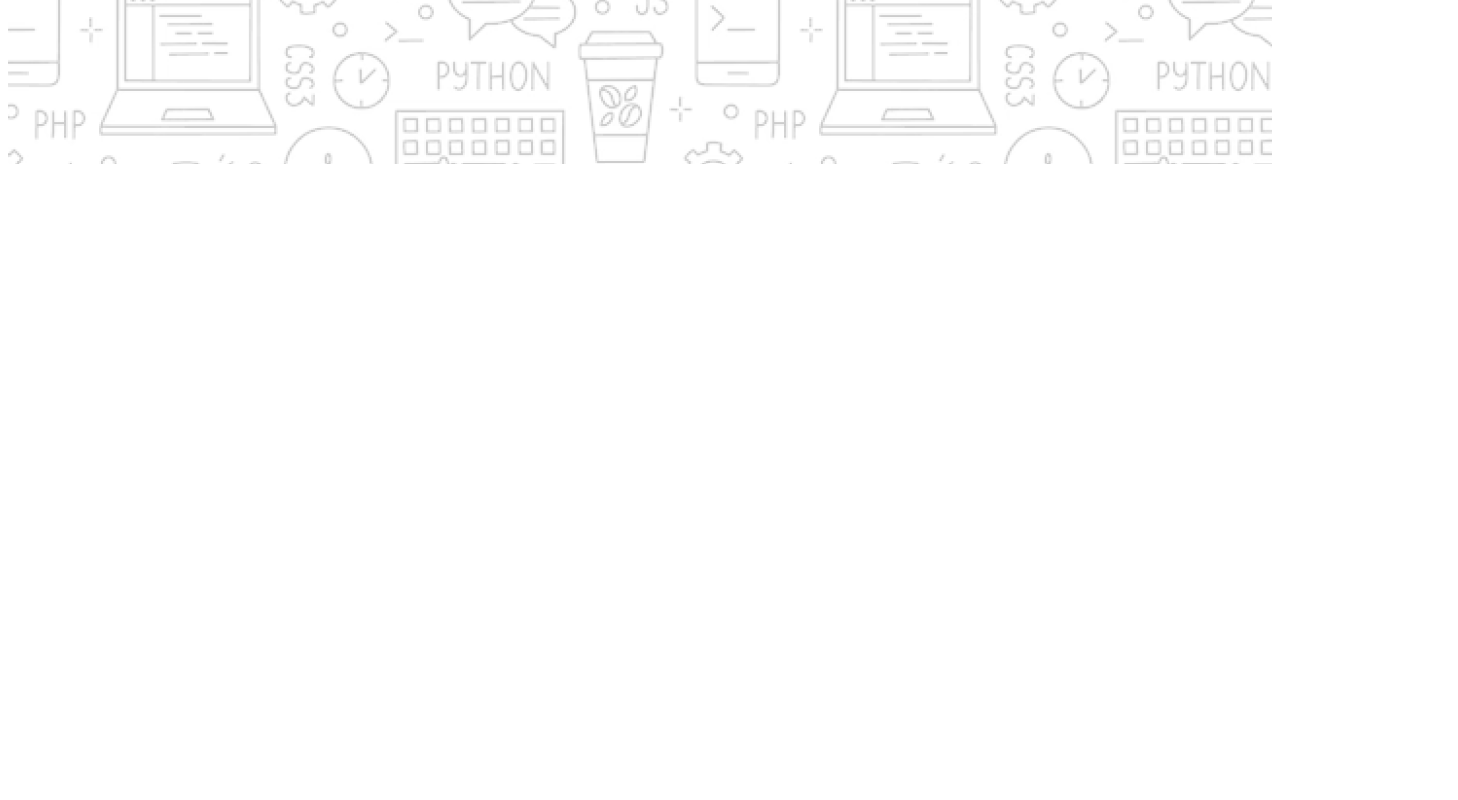
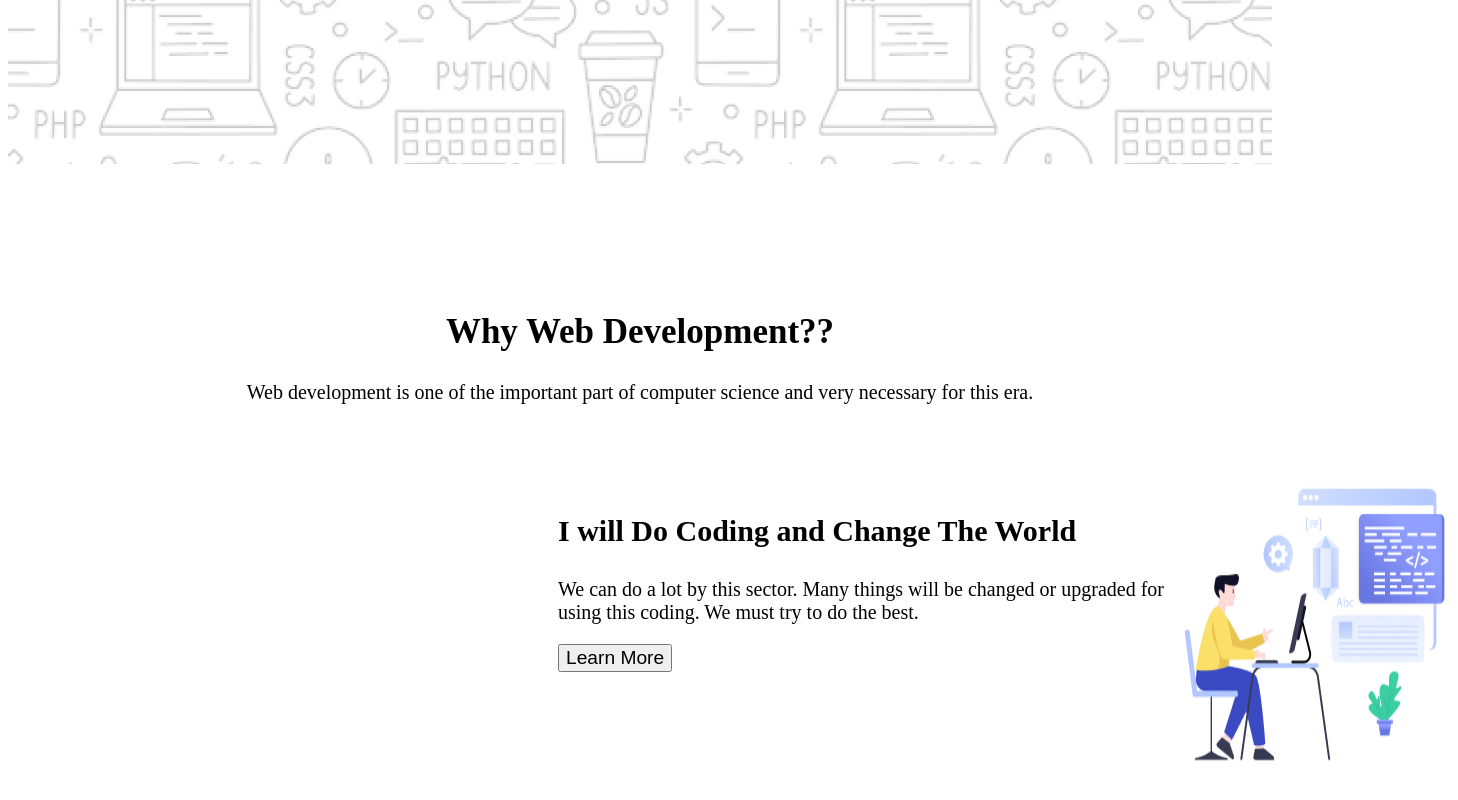
Before and after one commit to animatalukder/Assignment-1, a plain HTML site: page index.html in a window 1280 px wide. Shown: the part 496-1296 px from the top of the page, 1458 px wide, since content can reach past the window. Before the commit the page ends 800 px from the top, so only its background shows below. Drawn offline with Linux system fonts and the light colour scheme.

Commit message:
added main part

```diff
--- a/index.html
+++ b/index.html
@@ -20,6 +20,19 @@
 
     </header>
     <main>
+        <div class="body-part">
+         <div class="part-1">
+            <h2 class="part-2">Why Web Development??</h2>
+            <p class="part-3">Web development is one of the important part of computer science and very necessary for this era.</p>
+         </div>
+         <div class="part-a">
+            <div class="part-b">
+            <h3 class="part-c">I will Do Coding and Change The World</h3>
+            <p class="part-d">We can do a lot by this sector. Many things will be changed or upgraded for using this coding. We must try to do the best.</p>
+            <button class="part-e">Learn More</button>
+         </div>
+         <img class="A-img" src="assets/Layer_1.png">
+        </div>
 
     </main>
     <footer>
--- a/styles/style.css
+++ b/styles/style.css
@@ -37,15 +37,47 @@
  position: absolute;
  bottom:400px;
  left: 0;
- margin-left: 48%;
+ margin-left: 45%;
  text-align: center;
  color: #FFFFFF;
  background-color: black;
  padding: 20px 40px;
-
 }
 .header-img{
   position: absolute;
   margin-left: 45% ;
+  }
+  .part-2{
+    font-size: 35px;
+    font-weight: bolder;
+    margin-top:148px;
+    text-align: center;
 
-   }
+  }
+  .part-3{
+    font-size: 20px;
+    text-align: center;
+  }
+  .part-a{
+    display: flex;
+    justify-content: space-between;
+    width: 900px;
+    height: 300px;
+    margin: 80px 550px 80px 550px;
+  }
+  .A-img{
+    width: 275px;
+  }
+  .part-c{
+    font-size:30px ;
+    font-weight: bold;
+  }
+  .part-d{
+    font-size:20px ;
+  }
+  .part-e{
+   font-size: larger;
+  font-weight: 400;
+  position: absolute;
+
+  }
```
